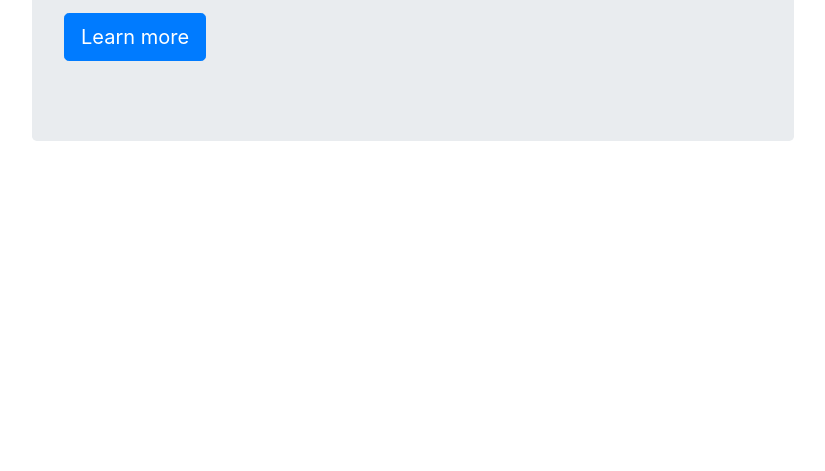
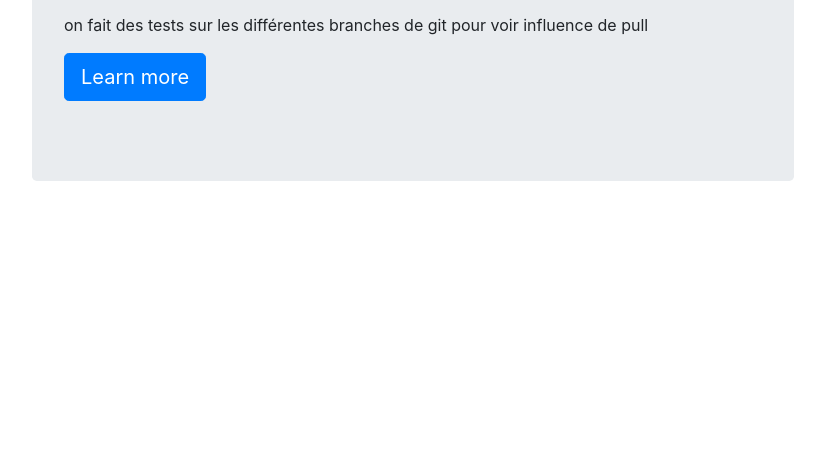
Before and after one commit to gcornec/gcornec.github.io, a plain HTML site: page index.html in a window 1280 px wide. Shown: the part 329-800 px from the top of the page, without its empty margins (38-863 px from the left). Drawn offline with Linux system fonts and the light colour scheme.

Commit message:
une ligne en plus

```diff
--- a/index.html
+++ b/index.html
@@ -26,6 +26,7 @@
           <div class="jumbotron">
               <h1>Hello, world!</h1>
               <p>on teste la classe jumbotron, on va vérifier que celle ci prend bien toute la largeur de la page</p>
+              <p> on fait des tests sur les différentes branches de git pour voir influence de pull </p>
               <p><a class="btn btn-primary btn-lg" href="#" role="button">Learn more</a></p>
 
 
```
